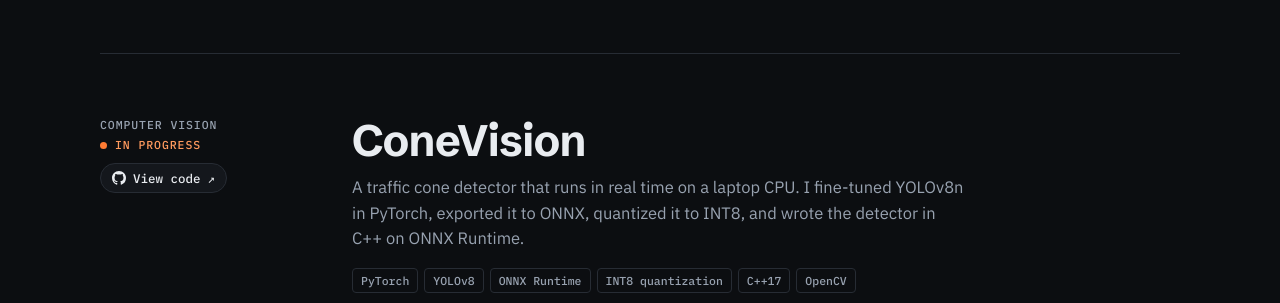
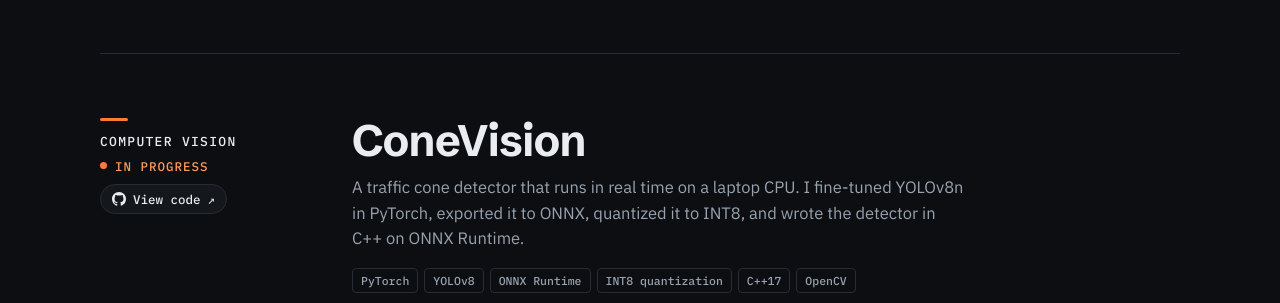
Before and after one commit to MrThakar/MrThakar.github.io, a plain HTML site: page index.html in a window 1280 px wide. Shown: the part 788-1091 px from the top of the page. Drawn offline with Linux system fonts and the light colour scheme.

Commit message:
Stronger section titles

```diff
--- a/index.html
+++ b/index.html
@@ -84,6 +84,12 @@ header.top { padding-block: 48px 56px; border-bottom: 1px solid var(--rule); }
 .band { padding-block: 64px; border-bottom: 1px solid var(--rule); }
 .band-head { display: grid; grid-template-columns: 220px 1fr; gap: 32px; margin-bottom: 32px; }
 .band-head .idx { display: grid; gap: 6px; align-content: start; }
+@media screen {
+  .band-head .idx > .label { font-size: 13px; font-weight: 500; color: var(--ink); letter-spacing: .1em; line-height: 1.4; }
+  .band-head .idx > .label::before { content: ""; display: block; width: 28px; height: 3px; border-radius: 2px; background: var(--accent); margin-bottom: 12px; }
+  .band-head .idx .status { font-size: 12.5px; margin-top: 2px; }
+  .also > .label, .sky .label { font-size: 13px; color: var(--ink); letter-spacing: .1em; }
+}
 .band-head h2 { font-size: clamp(30px, 4vw, 44px); font-weight: 700; letter-spacing: -0.02em; line-height: 1.02; }
 .band-head .sum { margin-top: 12px; color: var(--muted); max-width: 62ch; font-size: 16.5px; }
 .tags { display: flex; flex-wrap: wrap; gap: 6px; margin-top: 16px; }
```
